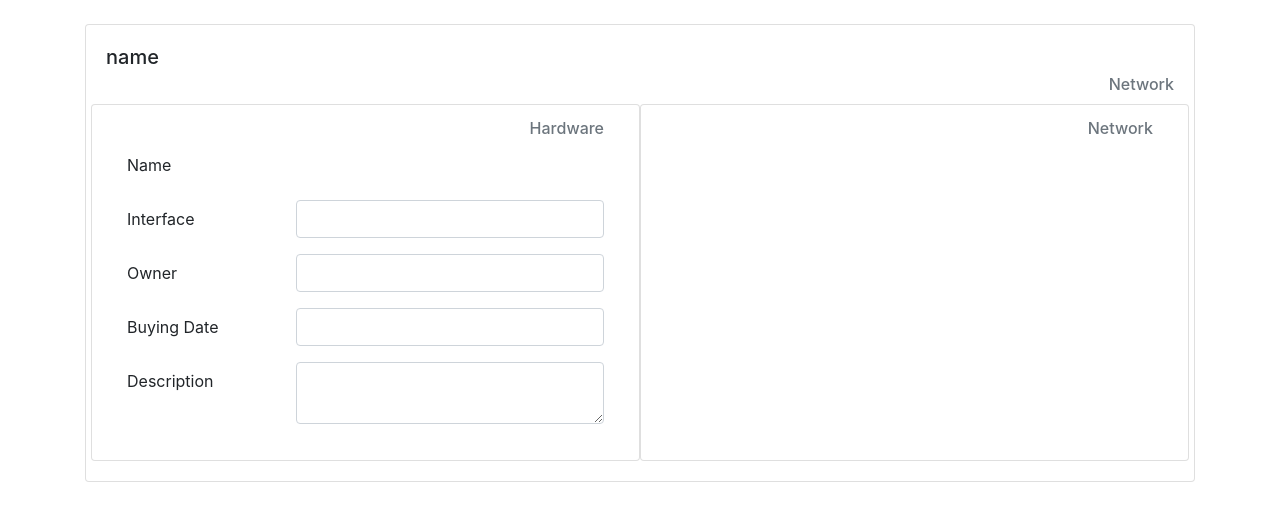
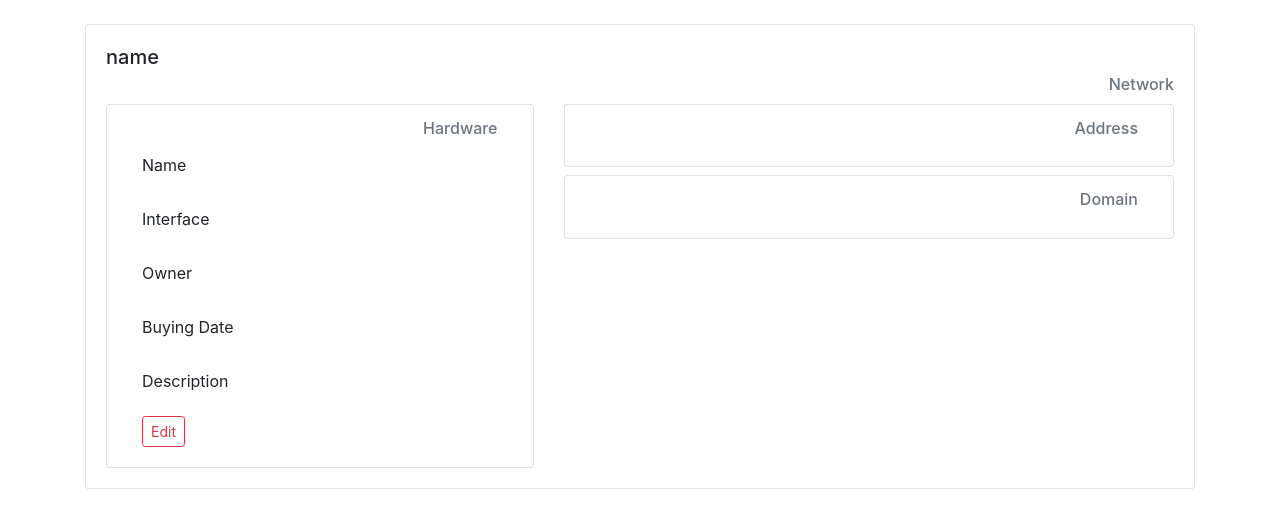
Before and after one commit to guillaume-philippon/slam-v2, a Django app: a page that uses slam/slam_host/templates/host/host.html in a window 1280 px wide. Shown: the part 56-584 px from the top of the page. Run offline with Django 3.2, Linux system fonts and the light colour scheme; the visitor is signed in with stand-in values (Sample User, id 1); some libraries are stand-ins or nearby versions.

Commit message:
Add some check

```diff
--- a/slam/slam_host/static/host/host.js
+++ b/slam/slam_host/static/host/host.js
@@ -2,6 +2,7 @@
     constructor() {
         this.uri = $(location).attr('pathname');
         this._get()
+        this.address_index = 0;
     }
 
     _get() {
@@ -24,6 +25,57 @@
         })
     }
 
+    switch_index(new_index) {
+        this.address_index = new_index;
+        this.show_record()
+        this.show_ip_address()
+    }
+
+    show_record() {
+        var self = this;
+        $('#records').text('')
+        $.each(this.addresses, function(key, address){
+            var records = $('<ul/>', {})
+            if (key == self.address_index) {
+                $.each(address.ns_entries, function(record_key, record){
+                    records.append($('<li/>', {
+                        text: record.name + '.' + record.domain.name + ' (' + record.type + ')'
+                    }))
+                    $.each(record.entries, function(entry_key, entry) {
+                        records.append($('<li>', {
+                            text: entry.name
+                        }))
+                    })
+                })
+                $('#records').append(records)
+            }
+        })
+    }
+
+    show_ip_address() {
+        var self = this;
+        $('#addresses').text('')
+        $.each(this.addresses, function(key, address){
+            var current_address = address
+            var color = ''
+            var body = $('<p/>',{})
+            if (key == self.address_index) {
+                color = 'btn-outline-primary'
+            } else {
+                color = 'btn-outline-secondary'
+            }
+            var ip_address = $('<button/>', {
+                text: address.ip,
+                class: 'btn btn-sm ml-1 ' + color,
+                click: function(){
+                    self.switch_index(key)
+                }
+            })
+            $('#addresses').append(ip_address)
+        })
+
+    }
+
     show(){
         var selected_address = '';
         var self = this;
@@ -31,22 +83,44 @@
         $('#network').text(this.network.name)
         $('#creation_date').text(this.creation_date)
         if (this.interface.hardware != null) {
-            $('#hardware-name').val(this.interface.hardware.name)
-            $('#hardware-mac-address').val(this.interface.mac_address)
-            $('#hardware-owner').val(this.interface.hardware.owner)
-            $('#hardware-buying-date').val(this.interface.hardware.buying_date)
-            $('#hardware-description').val(this.interface.hardware.description)
+            $('#hardware-name').text(this.interface.hardware.name)
+            $('#hardware-mac-address').text(this.interface.mac_address)
+            $('#hardware-owner').text(this.interface.hardware.owner)
+            $('#hardware-buying-date').text(this.interface.hardware.buying_date)
+            $('#hardware-description').text(this.interface.hardware.description)
         }
 
-        $.each(this.addresses, function(key, address){
-            var current_address = address
-            $.each(address.ns_entries, function(key, record){
-                if (record.type == 'PTR') {
-                    selected_address = current_address
-                }
-            })
-        })
-        console.log(selected_address)
+//        $.each(this.addresses, function(key, address){
+//            var current_address = address
+//            var color = ''
+//            var body = $('<p/>',{})
+//            if (key == self.address_index) {
+//                color = 'btn-outline-primary'
+//            } else {
+//                color = 'btn-outline-secondary'
+//            }
+//            var ip_address = $('<button/>', {
+//                text: address.ip,
+//                class: 'btn btn-sm ml-1 ' + color
+//            })
+//            var records = $('<ul/>', {})
+//            if (key == self.address_index) {
+//                $.each(address.ns_entries, function(record_key, record){
+//                    records.append($('<li/>', {
+//                        text: record.name + '.' + record.domain.name + ' (' + record.type + ')'
+//                    }))
+//                    $.each(record.entries, function(entry_key, entry) {
+//                        records.append($('<li>', {
+//                            text: entry.name + ' (CNAME)'
+//                        }))
+//                    })
+//                })
+//            }
+//            $('#records').append(records)
+//            $('#addresses').append(ip_address)
+//        })
+        self.show_record()
+        self.show_ip_address()
     }
 }
 
--- a/slam/slam_host/templates/host/host.html
+++ b/slam/slam_host/templates/host/host.html
@@ -13,46 +13,59 @@
             <h6 class="card-subtitle mb-2 text-muted text-right" id="creation_date"></h6>
             <p class="card-text" id="description"></p>
             <div class="row">
-                <div class="card col-sm-6">
+            <div class="col-sm-5">
+                <div class="card col-sm-12">
                     <div class="card-body">
                         <h6 class="card-subtitle mb-2 text-muted text-right">Hardware</h6>
                         <div class="form">
                             <div class="form-group row">
                                 <label for="hardware-name" class="col-sm-4 col-form-label">Name</label>
                                 <div class="col-sm-8">
-                                    <input type="text" readonly class="form-control-plaintext" id="hardware-name" value="">
+                                    <p type="text" readonly class="form-control-plaintext" id="hardware-name" value="">
                                 </div>
                             </div>
                             <div class="form-group row">
                                 <label for="hardware-mac-address" class="col-sm-4 col-form-label">Interface</label>
                                 <div class="col-sm-8">
-                                    <input type="text" class="form-control" id="hardware-mac-address">
+                                    <p type="text" class="form-control-plaintext" id="hardware-mac-address">
                                 </div>
                             </div>
                             <div class="form-group row">
                                 <label for="hardware-owner" class="col-sm-4 col-form-label">Owner</label>
                                 <div class="col-sm-8">
-                                    <input type="text" class="form-control" id="hardware-owner">
+                                    <p type="text" class="form-control-plaintext" id="hardware-owner">
                                 </div>
                             </div>
                             <div class="form-group row">
                                 <label for="hardware-buying-date" class="col-sm-4 col-form-label">Buying Date</label>
                                 <div class="col-sm-8">
-                                    <input type="text" class="form-control" id="hardware-buying-date">
+                                    <p type="text" class="form-control-plaintext" id="hardware-buying-date">
                                 </div>
                             </div>
                             <div class="form-group row">
                                 <label for="hardware-description" class="col-sm-4 col-form-label">Description</label>
                                 <div class="col-sm-8">
-                                    <textarea type="textarea" class="form-control" id="hardware-description"></textarea>
+                                    <p type="textarea" class="form-control-plaintext" id="hardware-description"></p>
                                 </div>
                             </div>
                         </div>
+                        <button class="btn btn-outline-danger btn-sm">Edit</button>
                     </div>
                 </div>
-                <div class="card col-sm-6">
+            </div>
+            <div class="col-sm-7">
+                <div class="card col-sm-12 mb-2">
                     <div class="card-body">
-                        <h6 class="card-subtitle mb-2 text-muted text-right">Network</h6>
+                        <h6 class="card-subtitle mb-2 text-muted text-right">Address</h6>
+                        <p class="card-text" id="addresses">
+                        </p>
+                    </div>
+                </div>
+                <div class="card col-sm-12">
+                    <div class="card-body">
+                        <h6 class="card-subtitle mb-2 text-muted text-right">Domain</h6>
+                        <p class="card-text" id="records">
+                        </p>
                     </div>
                 </div>
             </div>
--- a/slam/slam_host/views.py
+++ b/slam/slam_host/views.py
@@ -134,5 +134,8 @@
         'message': 'This is a test'
     }
     if request.method == 'POST':
-        result = Host.add(uri_host, uri_address)
+        options = dict()
+        for arg in request.POST:
+            options[arg] = request.POST.get(arg)
+        result = Host.add(uri_host, uri_address, args=options)
     return JsonResponse(result)
```
Also changed, not shown: slam/slam_domain/models.py (+20 -2 lines), slam/slam_host/models.py (+10 -3 lines), slam/slam_network/models.py (+5 -3 lines).
